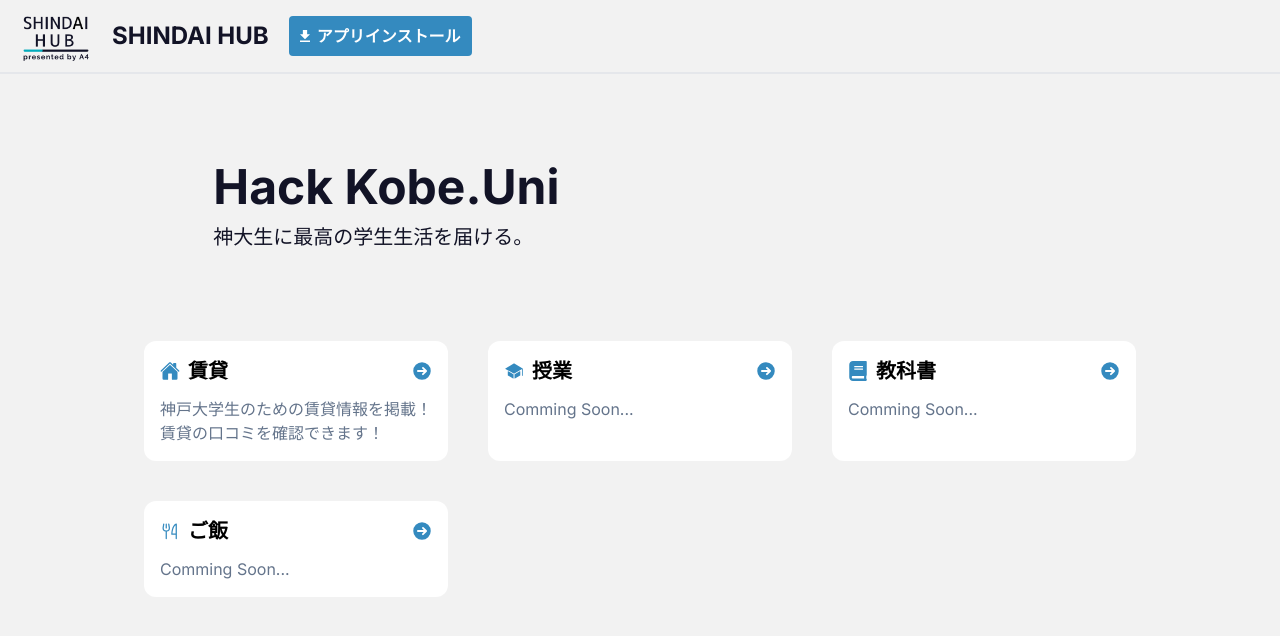
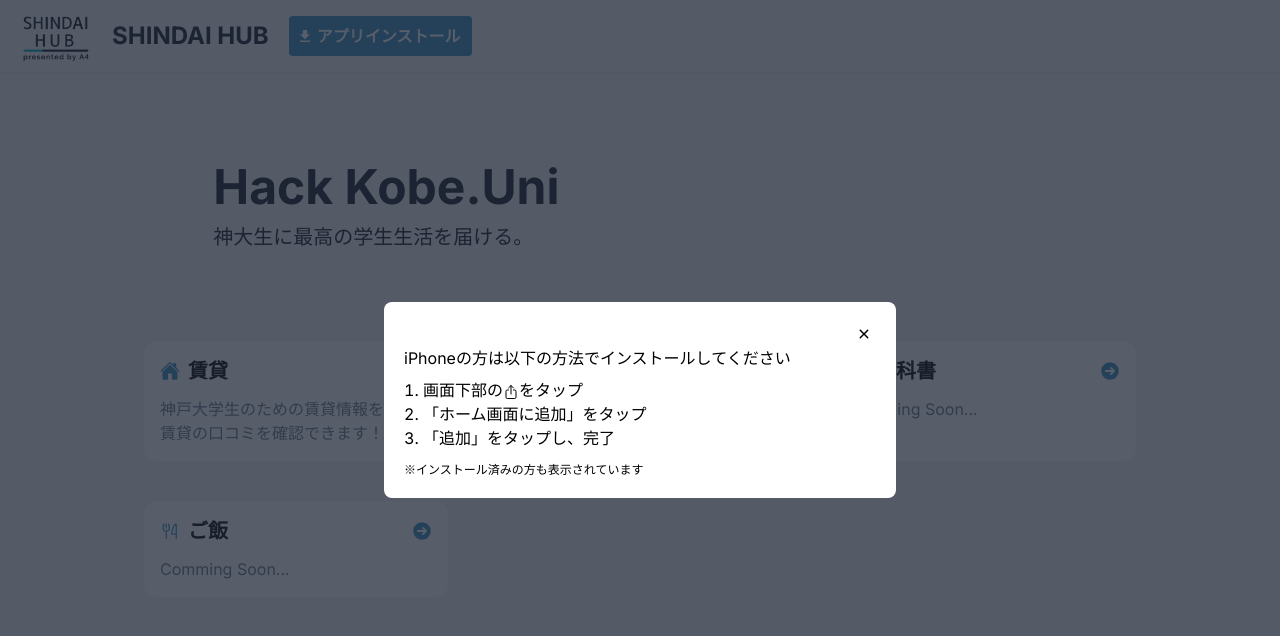
Before and after one commit to A4-dev-team/shindaihub, a Next.js app: page / in a window 1280 px wide. Both pictures are taken after a click on the button "アプリインストール". Shown: the top 636 px of the page. Built offline with nearby package versions, Linux system fonts and the light colour scheme.

Commit message:
modalを表示するようにした

```diff
--- a/app/_components/header.tsx
+++ b/app/_components/header.tsx
@@ -3,6 +3,8 @@
 import Image from "next/image";
 import { useState, useEffect } from 'react';
 import { IoMdDownload } from "react-icons/io";
+import { IoIosClose } from "react-icons/io";
+import { IoShareOutline } from "react-icons/io5";
 
 const InstallButton = () => {
     const [isInstalled, setIsInstalled] = useState<boolean>(false);
@@ -47,12 +49,34 @@ const InstallButton = () => {
     };
 
     return (
-      <button className={`bg-bluenormal text-xs sm:text-base text-gray-800 font-bold py-2 px-2 rounded inline-flex items-center justify-center`}
-        onClick={handleButtonClick}
-      >
-        <IoMdDownload className="text-white"/>
-        <span className="xs:inline-block mx-1 text-white">{isInstalled ? 'インストール済み' : 'アプリインストール'}</span>
-      </button>
+      <>
+        <button className={"bg-bluenormal text-xs sm:text-base text-gray-800 font-bold py-2 px-2 rounded inline-flex items-center justify-center"}
+          onClick={handleButtonClick}
+          >
+          <IoMdDownload className="text-white"/>
+          <span className="xs:inline-block mx-1 text-white">{isInstalled ? 'インストール済み' : 'アプリインストール'}</span>
+        </button>
+        {showModal && ( // モーダルを表示する条件
+        <div className="fixed top-0 left-0 w-full h-full bg-gray-800 bg-opacity-75 flex items-center justify-center">
+            <div className="bg-white rounded-lg w-full max-w-lg mx-3 md:mx-0 p-5">
+              <div className="flex justify-end text-xs">
+                <IoIosClose onClick={() => setShowModal(false)} size="2em"/>
+              </div>
+              <div className="mb-3">
+                <p className="text-base">iPhoneの方は以下の方法でインストールしてください</p>
+                <ol className="list-decimal list-inside my-2">
+                  <li>画面下部の<IoShareOutline className="inline" />をタップ</li>
+                  <li>「ホーム画面に追加」をタップ</li>
+                  <li>「追加」をタップし、完了</li>
+                </ol>
+              </div>
+              <div className="text-xs">
+                ※インストール済みの方も表示されています
+              </div>
+            </div>
+        </div>
+        )}
+      </>
     );
 };
 
```
